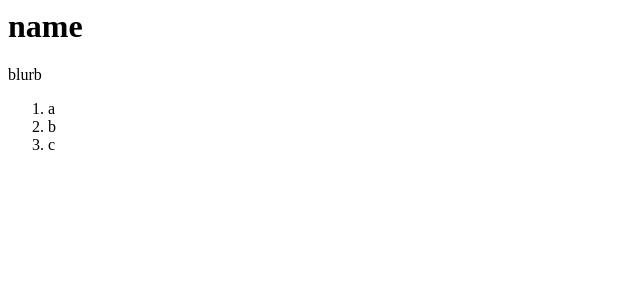
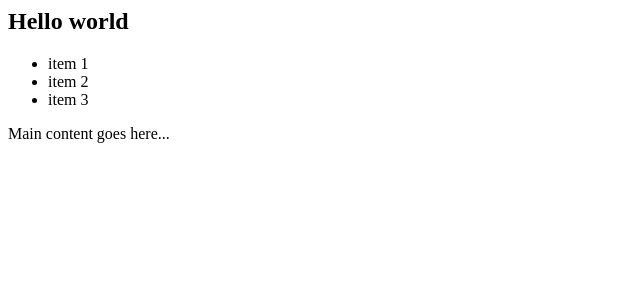
Before and after one commit to km1uk/react-amlbq7, a React (Create React App) app: page / in a window 1280 px wide. Shown: the top 300 px of the page, without its empty margins (0-640 px from the left). Built offline with nearby package versions, Linux system fonts and the light colour scheme.

Commit message:
1 file modified, 1 added, 1 deleted

```diff
--- /dev/null
+++ b/components/App.js
@@ -0,0 +1,22 @@
+import React from 'react'
+
+function App() {
+  return (
+    <div>
+      <nav>
+        <h1> Hello world</h1>
+        <ul>
+          <li>item 1</li>
+          <li>item 2</li>
+          <li>item 3</li>
+        </ul>
+      </nav>
+      <main>
+        <p>Main content goes here...</p>
+      </main>
+    </div>
+  )
+}
+
+
+export default App
--- a/components/MyInfo.js
+++ /dev/null
@@ -1,17 +0,0 @@
-import React from "react"
-
-function MyInfo() {
-  return (
-    <div>
-      <h1>name</h1>
-      <p>blurb</p>
-      <ol>
-        <li>a</li>
-        <li>b</li>
-        <li>c</li>
-      </ol>
-    </div>
-  )
-}
-
-export default MyInfo
--- a/index.js
+++ b/index.js
@@ -1,8 +1,5 @@
 import React from 'react';
 import ReactDOM from 'react-dom';
-import MyInfo from './components/MyInfo'
+import App from './components/App'
 
-ReactDOM.render(
-  <MyInfo />,
-  document.getElementById('root')
-)
+ReactDOM.render(<App />, document.getElementById("root"))
```
